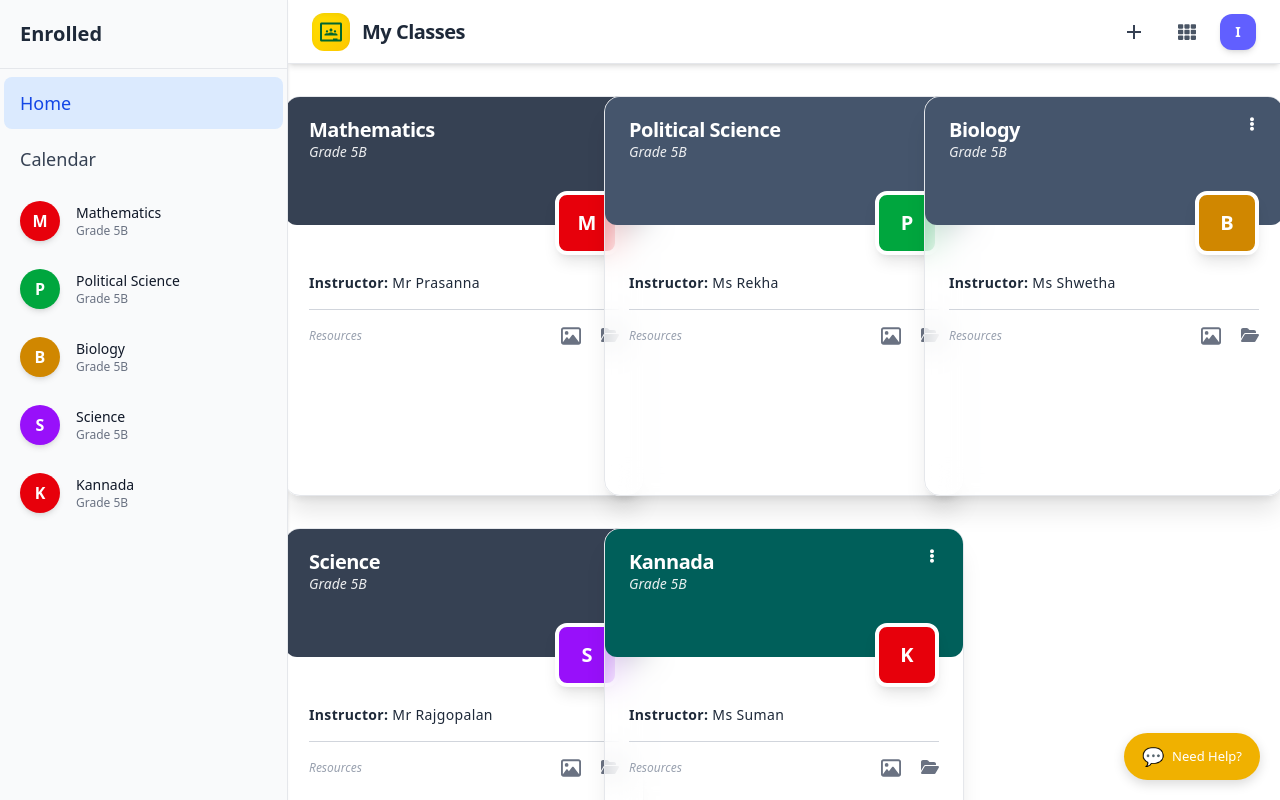
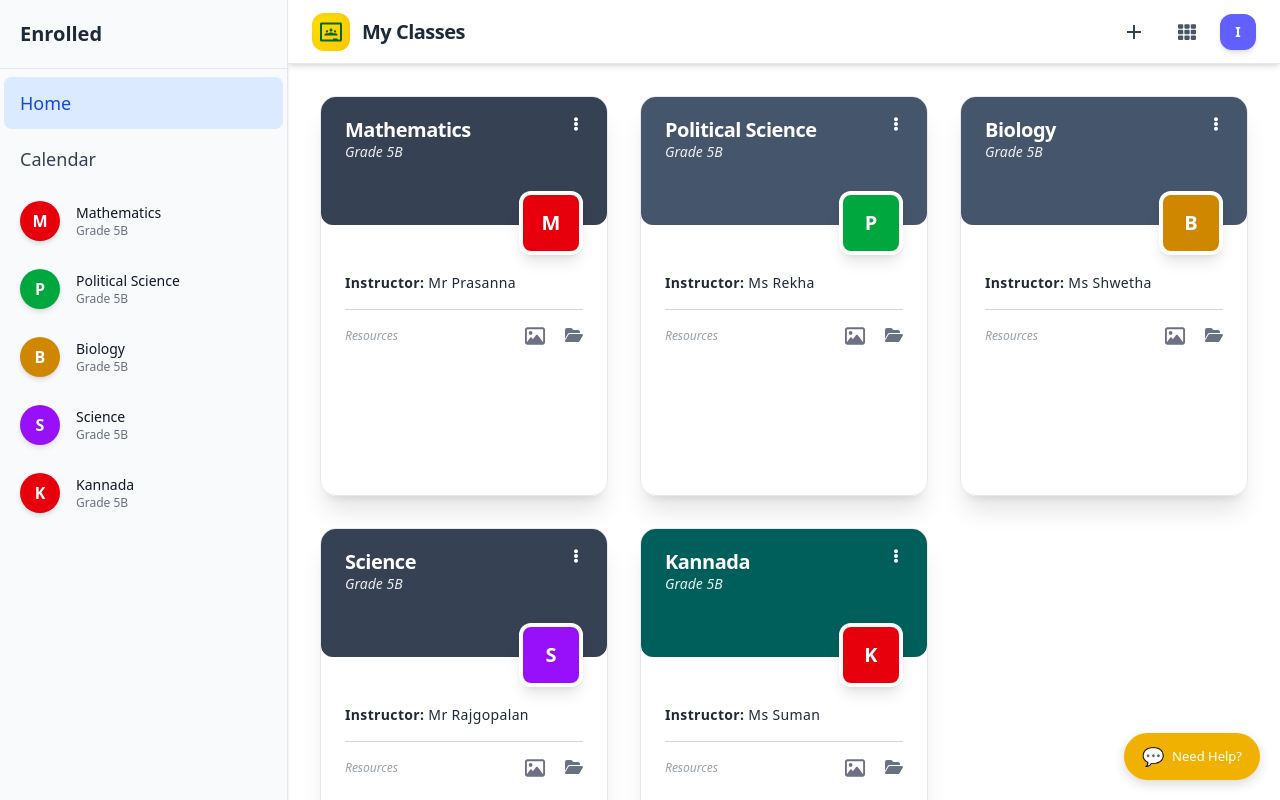
Before and after one commit to ishan-sp/civitas, a React (Vite) app in the folder civitas/: page /dashboard/stud in a window 1280 px wide. Built offline with nearby package versions, Linux system fonts and the light colour scheme.

Commit message:
fixed-card

```diff
--- a/civitas/src/components/StudentDashboard/ClassCard.jsx
+++ b/civitas/src/components/StudentDashboard/ClassCard.jsx
@@ -5,10 +5,11 @@ export default function ClassCard({ data }) {
   const avatarLetter = data.title?.charAt(0).toUpperCase() || "?";
 
   return (
-    <div className="w-[360px] h-[400px] bg-white/60 backdrop-blur-lg border border-gray-200 rounded-2xl shadow-xl hover:shadow-2xl transition-all duration-300 ease-in-out relative overflow-hidden">
-
+    <div className="w-full h-[400px] bg-white/60 backdrop-blur-lg border border-gray-200 rounded-2xl shadow-xl hover:shadow-2xl transition-all duration-300 ease-in-out relative overflow-hidden">
       {/* Top Banner */}
-      <div className={`h-32 relative px-6 py-5 ${data.bannerColor} text-white rounded-b-xl`}>
+      <div
+        className={`h-32 relative px-6 py-5 ${data.bannerColor} text-white rounded-b-xl`}
+      >
         <div className="flex justify-between items-start">
           <div className="pr-14">
             <h2 className="font-bold text-xl tracking-tight leading-tight">
@@ -49,9 +50,9 @@ export default function ClassCard({ data }) {
       <div className="px-6 py-4 flex justify-between items-center text-gray-500">
         <span className="text-xs text-gray-400 italic">Resources</span>
         <div className="flex gap-5 text-lg">
-        <Link to="/dashboard/stud/classInfo">
-          <FaRegImage className="text-xl text-grey-600 hover:text-grey cursor-pointer" />
-        </Link>
+          <Link to="/dashboard/stud/classInfo">
+            <FaRegImage className="text-xl text-grey-600 hover:text-grey cursor-pointer" />
+          </Link>
           <FaFolderOpen className="cursor-pointer hover:text-indigo-600 transition-colors" />
         </div>
       </div>
--- a/civitas/src/components/StudentDashboard/StudDash.jsx
+++ b/civitas/src/components/StudentDashboard/StudDash.jsx
@@ -137,7 +137,7 @@ function StudDash() {
             <Route
               index
               element={
-                <div className="grid grid-cols-1 sm:grid-cols-2 xl:grid-cols-3 2xl:grid-cols-4 gap-8 justify-items-center">
+                <div className="grid grid-cols-1 sm:grid-cols-2 lg:grid-cols-3 2xl:grid-cols-4 gap-6 md:gap-8">
                   {classData.map((classItem, index) => (
                     <ClassCard key={index} data={classItem} />
                   ))}
```
